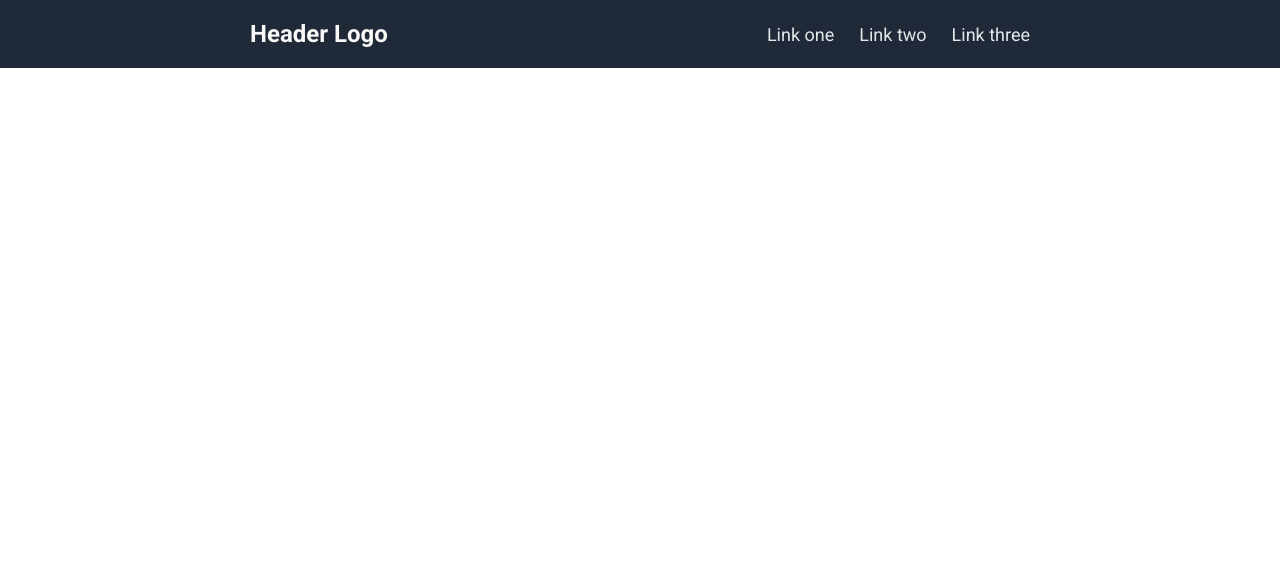
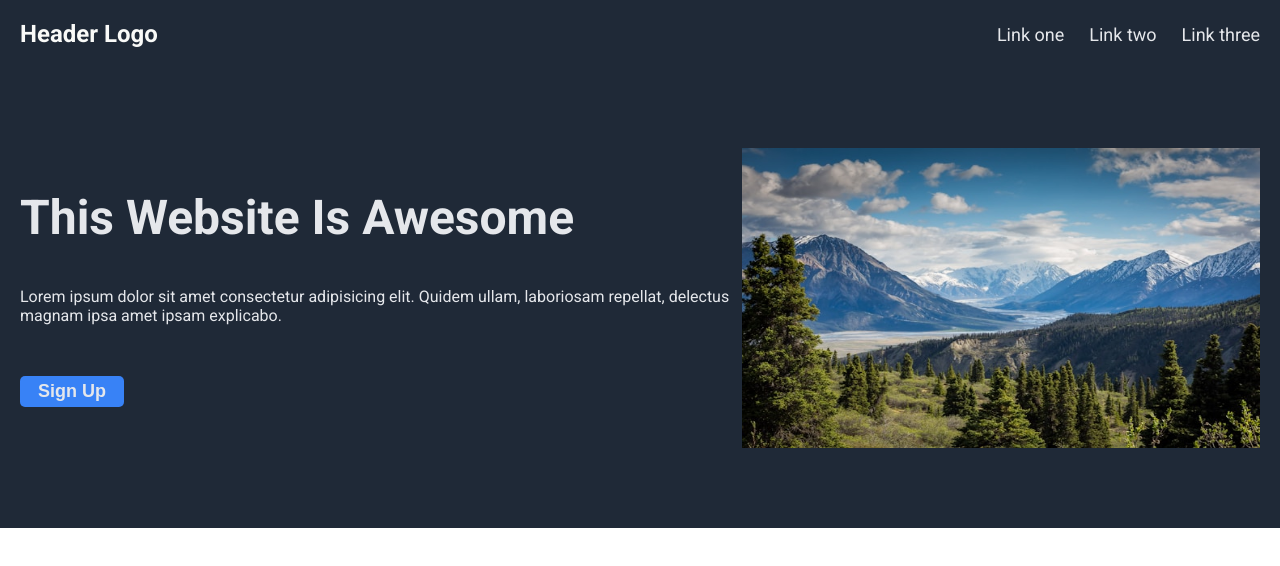
Before and after one commit to akramshaheen/simple-landing-page, a plain HTML site: page index.html in a window 1280 px wide. Drawn offline with Linux system fonts and the light colour scheme.

Commit message:
Make and style the hero section

```diff
--- a/index.html
+++ b/index.html
@@ -22,5 +22,21 @@
         </ul>
       </nav>
     </div>
+    <div class="hero">
+      <div class="hero-text">
+        <p class="title">This Website Is Awesome</p>
+        <p>
+          Lorem ipsum dolor sit amet consectetur adipisicing elit. Quidem ullam,
+          laboriosam repellat, delectus magnam ipsa amet ipsam explicabo.
+        </p>
+        <button>Sign Up</button>
+      </div>
+      <img
+        src="images/hero-image.jpg"
+        alt="A landscape"
+        width="700px"
+        height="300px"
+      />
+    </div>
   </body>
 </html>
--- a/style.css
+++ b/style.css
@@ -7,7 +7,7 @@ body {
   display: flex;
   justify-content: space-between;
   align-items: center;
-  padding: 20px 250px;
+  padding: 20px;
   background: #1f2937;
 }
 
@@ -30,3 +30,38 @@ a {
   font-size: 24px;
   font-weight: 600;
 }
+
+.hero {
+  display: flex;
+  padding: 80px 20px;
+  background: #1f2937;
+  color: #e5e7eb;
+}
+
+.hero-text {
+  display: flex;
+  flex-direction: column;
+  align-items: flex-start;
+  justify-content: space-evenly;
+}
+
+.title {
+  font-size: 48px;
+  font-weight: 900;
+}
+
+p {
+  margin: 0px;
+}
+
+button {
+  margin-top: 10px;
+  padding: 5px 18px;
+  color: #e5e7eb;
+  background: #3882f6;
+  border: 0px;
+  border-radius: 5px;
+  font-size: 18px;
+  font-weight: 600;
+  cursor: pointer;
+}
```
Also changed, not shown: images/hero-image.jpg (added).
